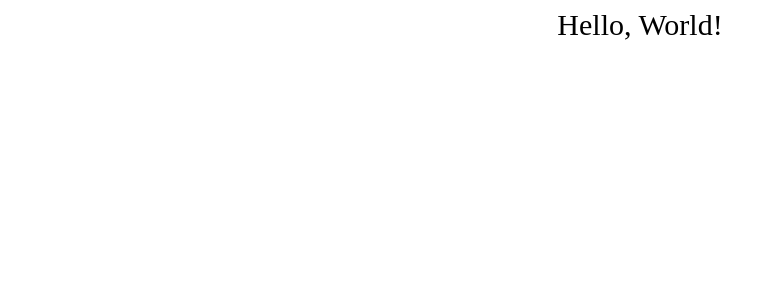
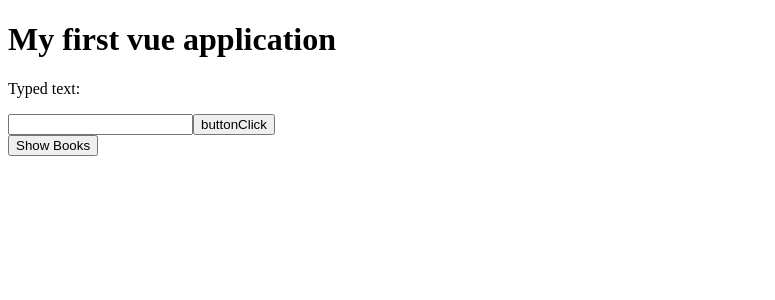
Before and after one commit to Samkipz/vue-projects, a Vue app: page / in a window 1280 px wide. Shown: the top 300 px of the page, without its empty margins (0-775 px from the left). Built offline with nearby package versions, Linux system fonts and the light colour scheme.

Commit message:
Added a simple starter project

```diff
--- a/src/App.vue
+++ b/src/App.vue
@@ -1,18 +1,55 @@
-// sr/App.vue
+<template>
+    <h1> {{ Topic }}</h1>
+    <p>Typed text: {{ text }}</p>
+    <input type="text" ref="name" v-model="text">
+    <button @click="handleClick"> buttonClick </button>
+
+    <br>
+    <div v-if="showBooks">
+        <ul>
+            <li v-for="book in filteredBooks" :class="{ fav: book.isFav }" @click="toggleFav(book)">
+                <h3>{{ book.title }}</h3>
+                <p> {{ book.author }}</p>
+            </li>
+        </ul>
+    </div>
+
+    <button @click="toggleShowBooks">
+        <span v-if="showBooks">Hide Books</span>
+        <span v-else>Show Books</span>
+    </button>
+</template>
+
 <script>
+
 export default {
+    name: 'App',
     data() {
         return {
-            greeting: "Hello, World!",
-        };
+            Topic: 'My first vue application',
+            url: 'http://books.toscrape.com/',
+            books: [
+                { title: 'A thousand splendid sunset', author: 'Patrick big', isFav: true },
+                { title: 'Meeting Kwamboka', author: 'Juma Konnan', isFav: true },
+                { title: 'Many ways no way', author: 'Samkipz', isFav: true },
+            ]
+        }
     },
-};
+    methods: {
+        handleClick() {
+            console.log()
+        },
+        toggleShowBooks() {
+            this.showBooks = !this.showBooks
+        },
+        toggleFav(book) {
+            book.isFav = !book.isFav
+        }
+    },
+    computed: {
+        filteredBooks() {
+            return this.books.filter((item) => item.isFav)
+        }
+    }
+}
 </script>
-
-<template>
-    <div class="message">{{ greeting }}</div>
-</template>
-
-<style lang="scss">
-@import "./styles.scss";
-</style>
```
